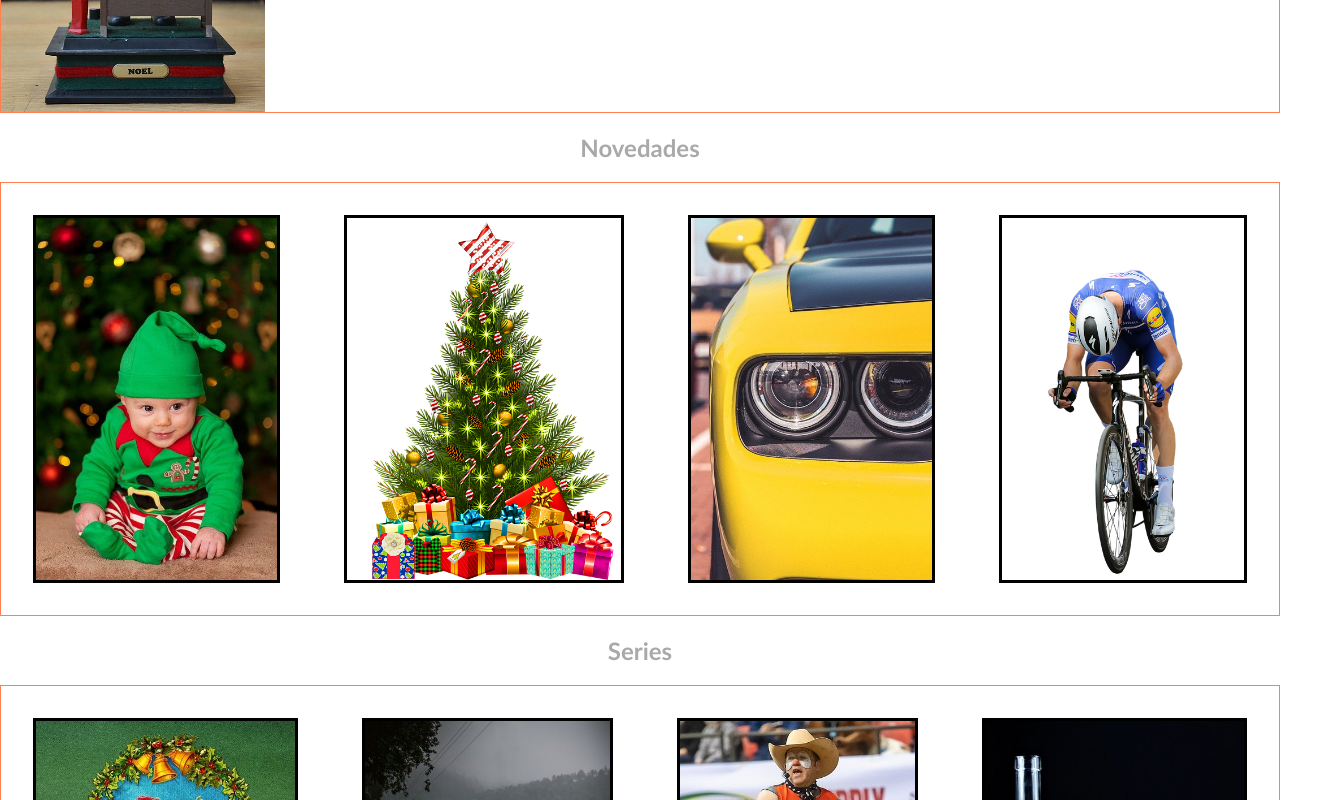
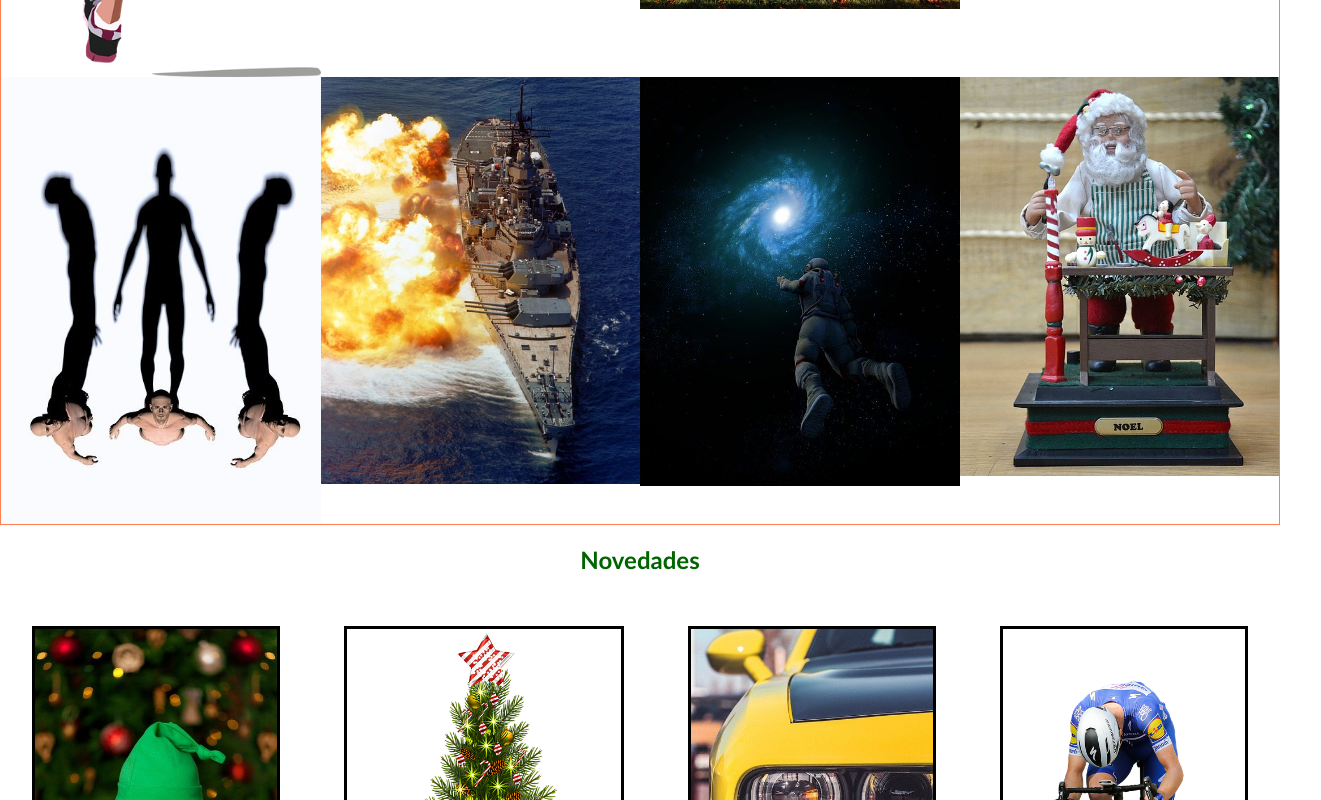
Before and after one commit to davidordo85/Proyecto_fundamentos_html_css, a plain HTML site: page src/videoflow/videoflow.html in a window 1280 px wide. Shown: the part 1480-2280 px from the top of the page, 1321 px wide, since content can reach past the window. Drawn offline with Linux system fonts and the light colour scheme.

Commit message:
Mejora rejilla

```diff
--- a/src/videoflow/css/categorias.css
+++ b/src/videoflow/css/categorias.css
@@ -14,14 +14,13 @@
 }
 
 .title-section {
-  color: darkgray;
+  color: darkgreen;
   text-align: center;
   animation: rebote 2s;
 }
 
 .sections {
   max-width: 100%;
-  border: solid 1px coral;
   display: flex;
 }
 
--- a/src/videoflow/css/rejilla.css
+++ b/src/videoflow/css/rejilla.css
@@ -1,5 +1,5 @@
 .section {
   display: grid;
   border: solid 1px coral;
-  grid-template-columns: 33vh 33vh 33vh 33vh 33vh;
+  grid-template-columns: repeat(4, 1fr);
 }
```
